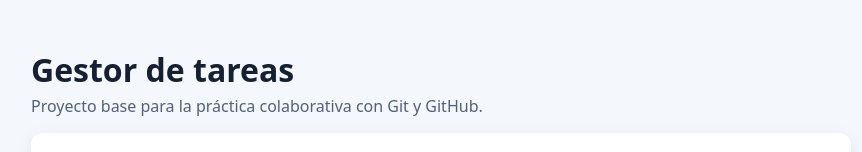
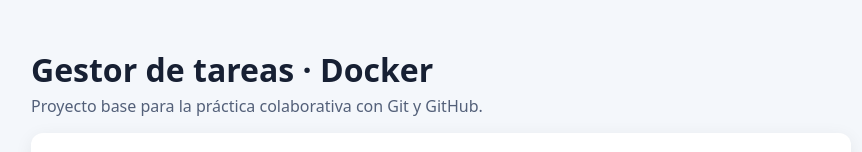
Before and after one commit to KingFei7/gestor-tareas-cibra, a plain HTML site: page index.html in a window 1280 px wide. Shown: the top 152 px of the page, without its empty margins (199-1061 px from the left). Drawn offline with Linux system fonts and the light colour scheme.

Commit message:
Dockerización del gestor de tareas con Docker Compose

```diff
--- a/index.html
+++ b/index.html
@@ -3,12 +3,12 @@
 <head>
   <meta charset="utf-8">
   <meta name="viewport" content="width=device-width, initial-scale=1">
-  <title>Gestor de tareas - Práctica Git</title>
+  <title>Gestor de tareas · Docker - Práctica Git</title>
   <link rel="stylesheet" href="css/estilos.css">
 </head>
 <body>
   <main class="contenedor">
-    <h1>Gestor de tareas</h1>
+    <h1>Gestor de tareas · Docker</h1>
     <p class="subtitulo">Proyecto base para la práctica colaborativa con Git y GitHub.</p>
 
     <form id="task-form" class="panel">
```
Also changed, not shown: 6 other files.
